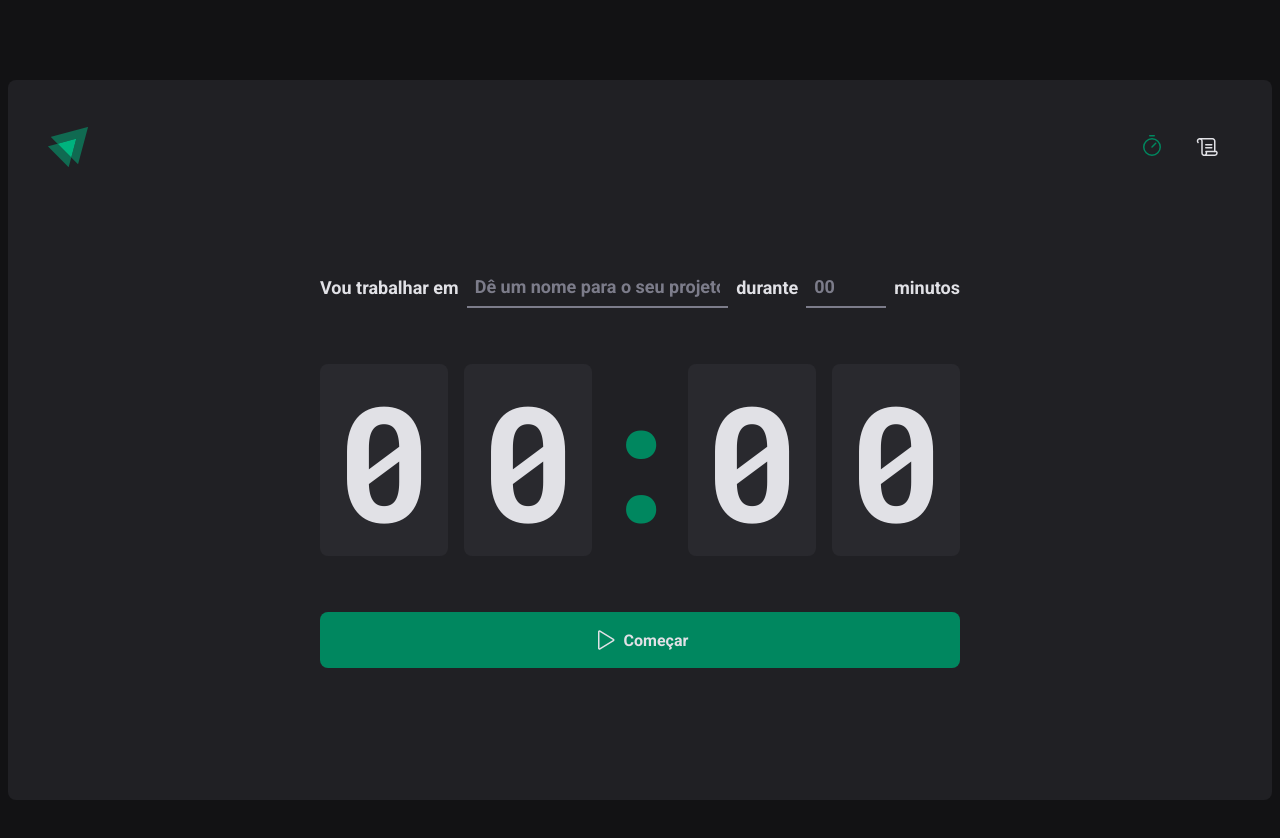
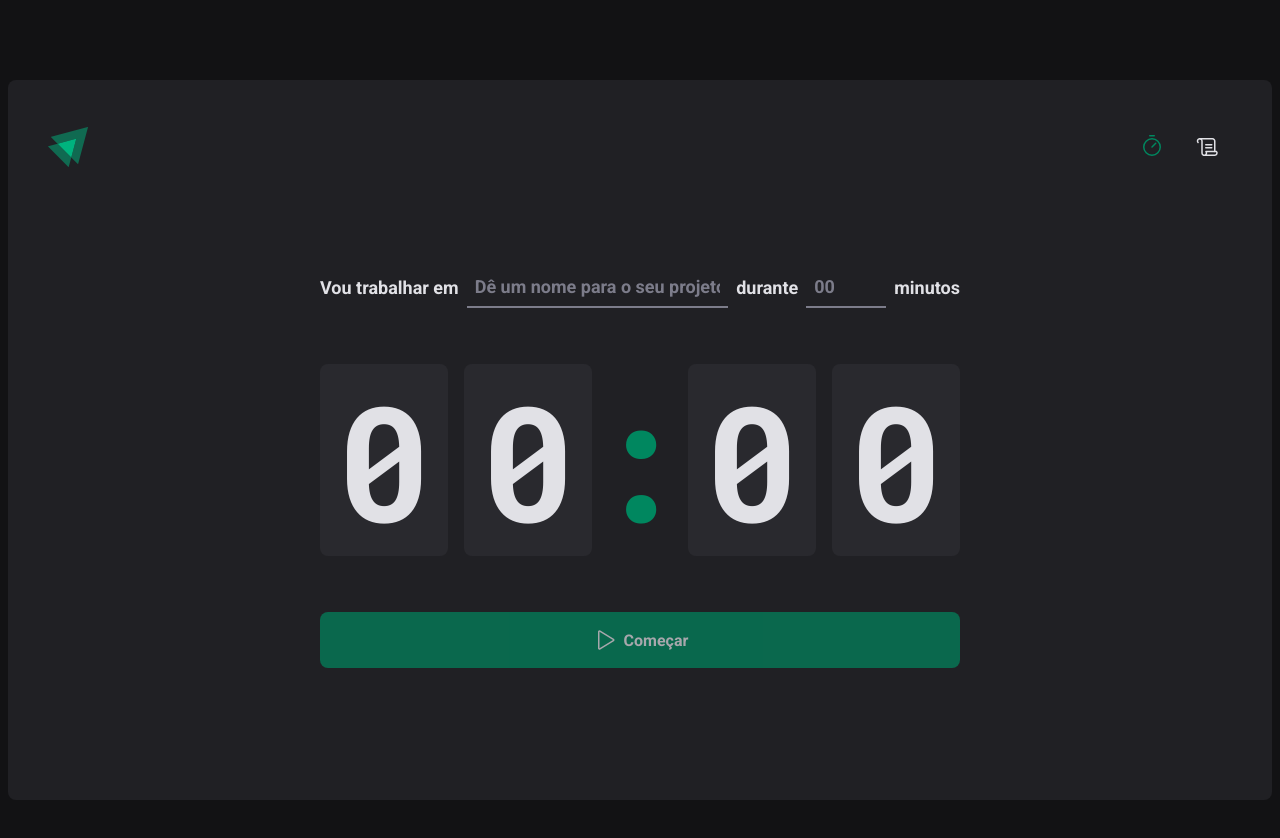
Before and after one commit to MarceloTadini/Pomodoro, a React (Vite) app in the folder timer/: page / in a window 1280 px wide. Shown: the top 838 px of the page. Built offline with nearby package versions, Linux system fonts and the light colour scheme.

Commit message:
Adding hook form

```diff
--- a/timer/package.json
+++ b/timer/package.json
@@ -13,6 +13,7 @@
     "phosphor-react": "^1.4.1",
     "react": "^18.2.0",
     "react-dom": "^18.2.0",
+    "react-hook-form": "^7.35.0",
     "react-router-dom": "^6.3.0",
     "styled-components": "^5.3.5"
   },
--- a/timer/src/pages/Home/index.tsx
+++ b/timer/src/pages/Home/index.tsx
@@ -1,4 +1,6 @@
 import { Play } from 'phosphor-react'
+import { useForm } from 'react-hook-form'
+
 import {
   FormContainer,
   HomeContainer,
@@ -10,15 +12,25 @@
 } from './styles'
 
 export function Home() {
+  const { register, handleSubmit, watch } = useForm()
+
+  function handleCreateNewCycle(data) {
+
+  }
+
+  const task = watch('task')
+  const isSubmitDisabled = !task
+
   return (
     <HomeContainer>
-      <form action="">
+      <form onSubmit={handleSubmit(handleCreateNewCycle)} action="">
         <FormContainer>
           <label htmlFor="task">Vou trabalhar em</label>
           <TaskInput
             id="task"
             list="task-suggestions"
             placeholder="Dê um nome para o seu projeto"
+            {...register('task')}
           />
 
           <datalist id="task-suggestions">
@@ -35,6 +47,7 @@
             step={5}
             min={5}
             max={60}
+            {...register('minutesAmount', { valueAsNumber: true })}
           />
 
           <span>minutos</span>
@@ -47,7 +60,7 @@
           <span>0</span>
           <span>0</span>
         </CountDownContainer>
-        <StartCountdownButton type="submit">
+        <StartCountdownButton disabled={isSubmitDisabled} type="submit">
           <Play size={24} />
           Começar
         </StartCountdownButton>
```
Also changed, not shown: 1 other file (tests, documents, lock files or other folders).
